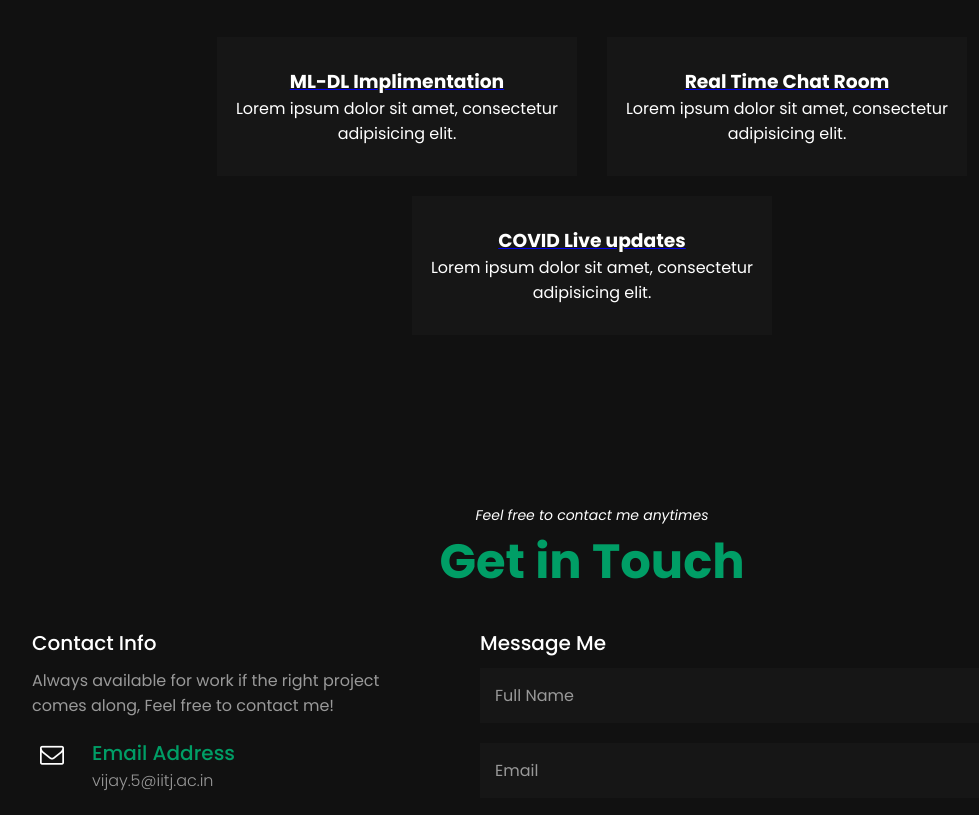
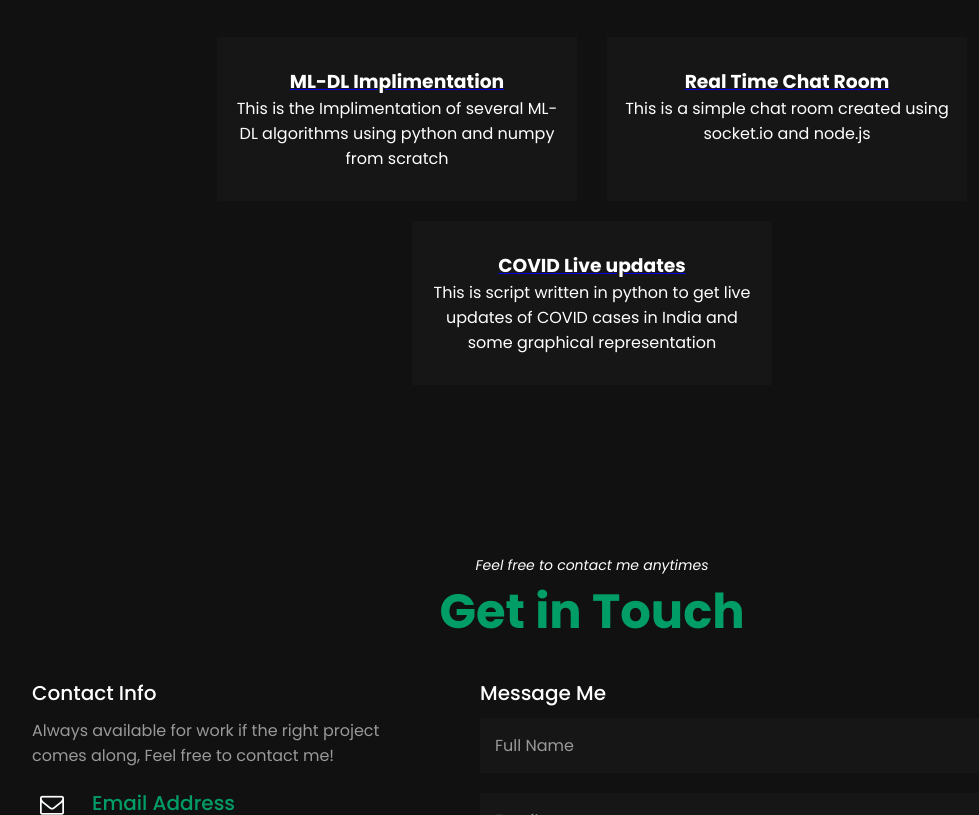
Before and after one commit to samarth-1729/samarth-1729.github.io, a plain HTML site: page index.html in a window 1280 px wide. Shown: the part 1595-2410 px from the top of the page, without its empty margins (48-1027 px from the left). Drawn offline with Linux system fonts and the light colour scheme.

Commit message:
some changes made

```diff
--- a/index.html
+++ b/index.html
@@ -12,7 +12,7 @@
 <body>
     <!-- Creating Menu Tabs & Logo at Top Using HTML -->
     <header>
-        <a href="#" class="logo">Portfolio</a>
+        <a href="#" class="logo">My Portfolio</a>
         <div class="toggle" onclick="toggleMenu();"></div>
         <ul class="menu">
             <li><a href="#home" onclick="toggleMenu();">Home</a></li>
@@ -71,15 +71,15 @@
         <div class="content">
             <div class="servicesBx">
                 <a href="https://github.com/samarth-1729/ML-DL-implementation" target="_blank"><h3 style="color:white; outline:none">ML-DL Implimentation</h3></a>
-                <p>Lorem ipsum dolor sit amet, consectetur adipisicing elit.</p>
+                <p>This is the Implimentation of several ML-DL algorithms using python and numpy from scratch</p>
             </div>
             <div class="servicesBx">
                 <a href="https://github.com/samarth-1729/real-time-chat-app" target="_blank"><h3 style="color:white; outline:none">Real Time Chat Room</h3></a>
-                <p>Lorem ipsum dolor sit amet, consectetur adipisicing elit.</p>
+                <p>This is a simple chat room created using socket.io and node.js</p>
             </div>
             <div class="servicesBx">
                 <a href="https://github.com/samarth-1729/COVID-19_live_updates" target="_blank"><h3 style="color:white; outline:none">COVID Live updates</h3></a>
-                <p>Lorem ipsum dolor sit amet, consectetur adipisicing elit.</p>
+                <p>This is script written in python to get live updates of COVID cases in India and some graphical representation</p>
             </div>
         </div>
     </section>
```
